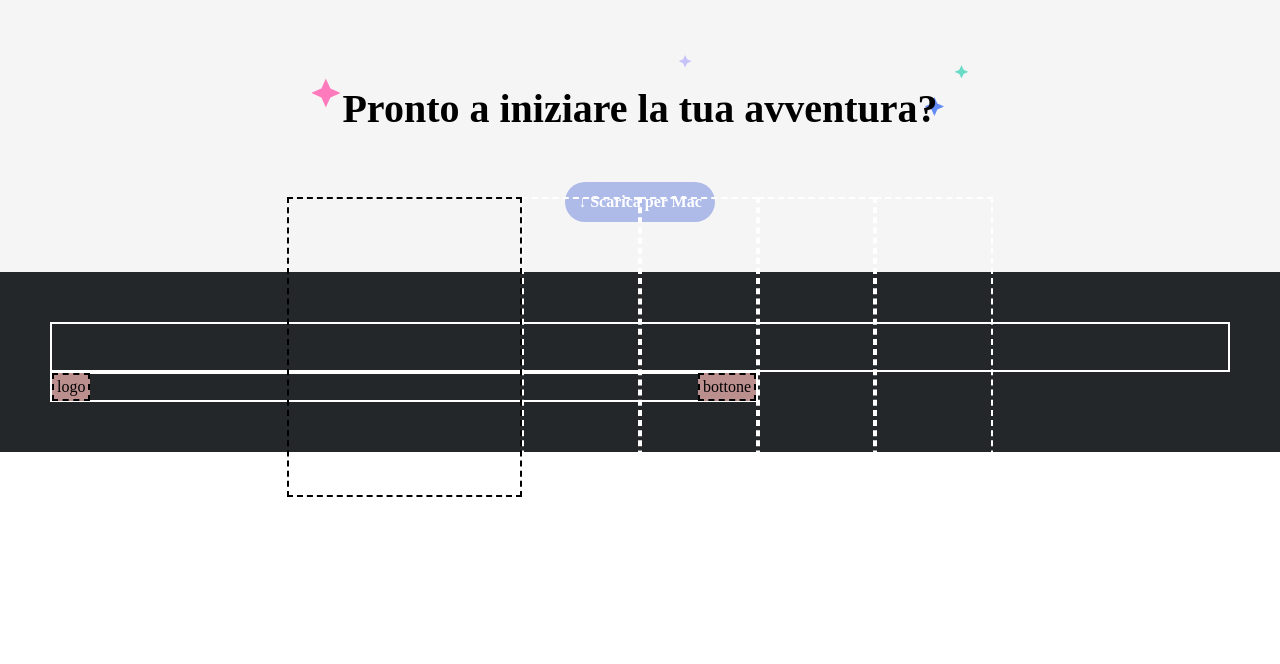
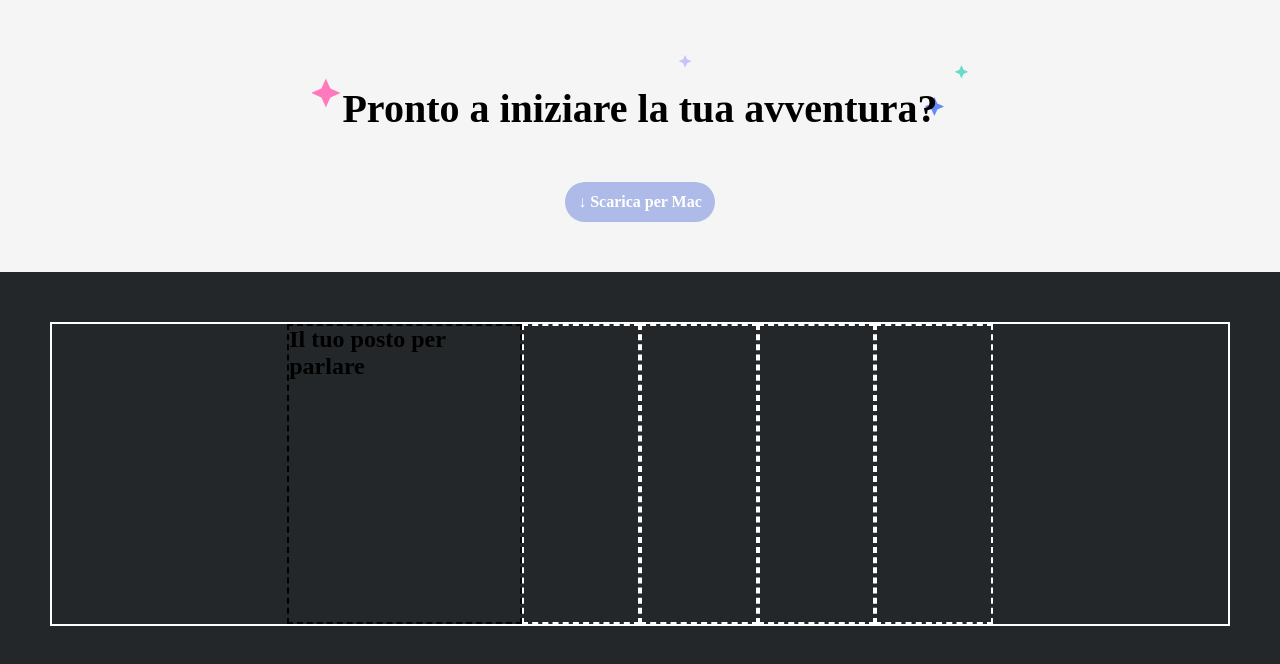
Before and after one commit to tizianotambone/htmlcss-discord, a plain HTML site: page index.html in a window 1280 px wide. Shown: the part 2731-3395 px from the top of the page. Before the commit the page ends 3228 px from the top, so only its background shows below. Drawn offline with Linux system fonts and the light colour scheme.

Commit message:
[UPD]inizio footer

```diff
--- a/css/style.css
+++ b/css/style.css
@@ -204,9 +204,9 @@
 .footer{
     background-color: #23272a;
     padding: 50px;
+    height: 100vh;
 }
 .footertop{
-    height: 50px;
     display: flex;
     justify-content: center;
     align-items: center;
--- a/index.html
+++ b/index.html
@@ -124,17 +124,19 @@
          <!-- footer sezione alta -->
         <div class="footertop">
 
-            <div class="rettangolo "></div>
+            <div class="rettangolo ">
+                <h2>Il tuo posto per parlare</h2>
+            </div>
             <div class="rettangolo2 "></div>
             <div class="rettangolo2 "></div>
             <div class="rettangolo2 "></div>
             <div class="rettangolo2 "></div>
         </div>
          <!-- footer sezione bassa -->
-        <div class="footerbottom dimensione">
+        <!-- <div class="footerbottom dimensione">
             <span class="bottone"> logo</span>
             <span class="bottone">bottone</span>
-        </div>
+        </div> -->
     </footer>
 </body>
 </html>
```
